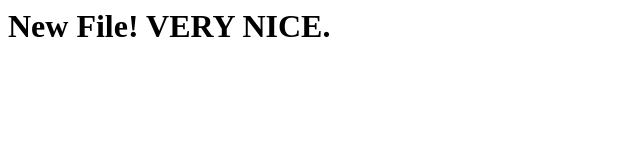
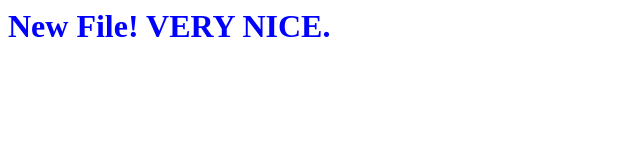
Before and after one commit to goldlego/github-tutorial, a plain HTML site: page index.html in a window 1280 px wide. Shown: the whole page, without its empty margins (0-640 px from the left). Drawn offline with Linux system fonts and the light colour scheme.

Commit message:
Made header blue

```diff
--- a/index.html
+++ b/index.html
@@ -1,4 +1,9 @@
 <html>
+    <head>
+        <style>
+            h1 { color: blue; }
+        </style>
+    </head>
     <body>
         <h1> New File! VERY NICE.</h1>
     </body>
```
